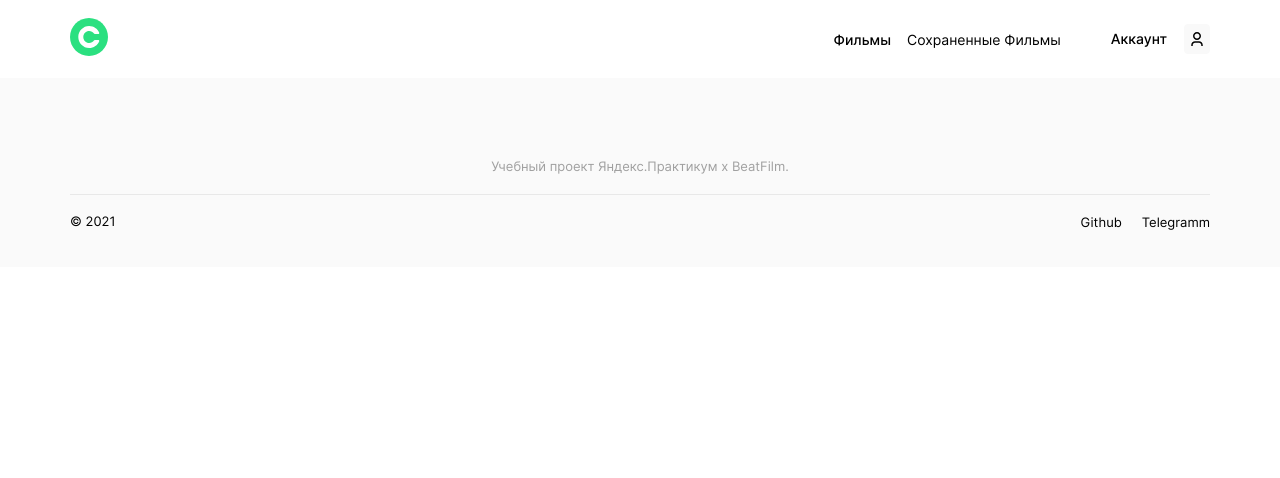
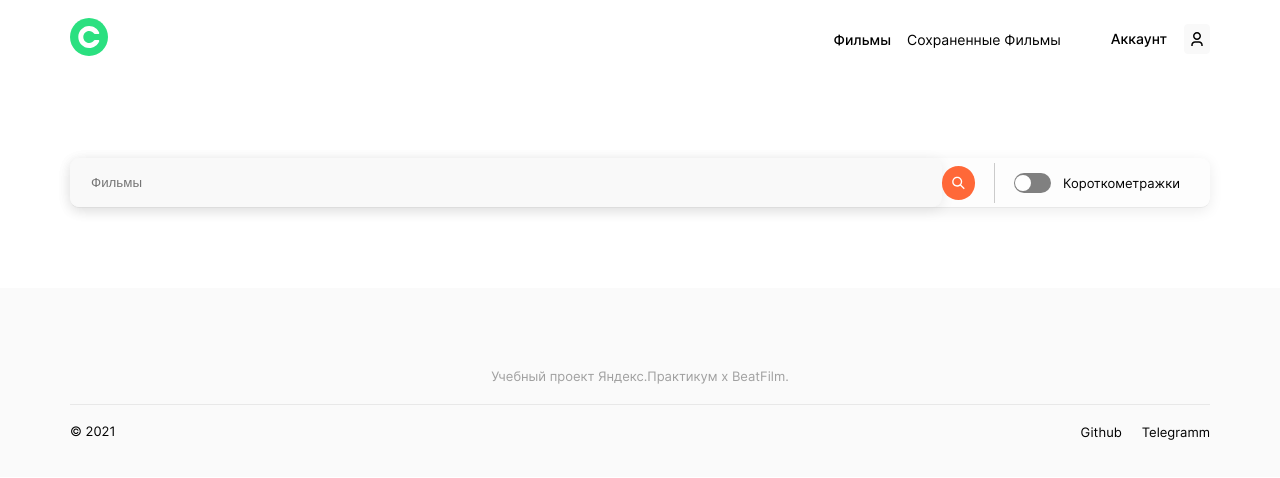
Before and after one commit to AlexLeibch/movies-explorer-frontend, a React (Create React App) app: page /movies in a window 1280 px wide. Shown: the top 478 px of the page. Built offline with nearby package versions, Linux system fonts and the light colour scheme.

Commit message:
Сверстал SearchForm

```diff
--- a/src/components/App/App.js
+++ b/src/components/App/App.js
@@ -20,7 +20,6 @@ function App() {
           <Header bgColor="white" textColor="black"/>
           <SearchForm/>
           <Footer/>
-
         </Route>
         </Switch>
     </div>
--- a/src/components/FilterCheckbox/FilterCheckbox.css
+++ b/src/components/FilterCheckbox/FilterCheckbox.css
@@ -3,6 +3,10 @@
     justify-content: center;
     align-items: center;
     column-gap: 12px;
+    padding-left: 19px;
+    border-left: 1px solid #CBCBCB;
+    height: 40px;
+    padding-right: 30px;
   }
 
   .filter-checkbox__label {
--- a/src/components/Header/Header.css
+++ b/src/components/Header/Header.css
@@ -1,5 +1,5 @@
-.header_bg-color_dark {
-    background-color: #5c5c5c;
+.header_bg-color_blue {
+    background-color: #465dff;
   }
 
   .header_bg-color_light {
--- a/src/components/Header/Header.jsx
+++ b/src/components/Header/Header.jsx
@@ -14,7 +14,6 @@ function Header({ bgColor, textColor }) {
       <div className="header__container">
         <div className="header__wrapper">
           <Link to="/"><img className="header__logo" src={icon} alt="Логотип" /></Link>
-
         </div>
         <div className="header__wrapper">
           {pathname === "/" ? ( "" ) : <Navigation />}
--- a/src/components/SearchForm/SearchForm.css
+++ b/src/components/SearchForm/SearchForm.css
@@ -0,0 +1,58 @@
+.search {
+    padding: 80px 70px 80px;
+    margin: 0 auto;
+  }
+
+.search__container {
+    display: flex;
+    justify-content: space-between;
+    align-items: center;
+    max-width: 1280px;
+    max-height: 72px;
+    margin: 0 auto;
+    border-bottom: solid 1px #E8E8E8;
+    outline: none;
+    background: #FDFDFD;
+    box-shadow: 0px 3px 14px rgba(0, 0, 0, 0.08);
+    border-radius: 9px;
+}
+
+
+.search-form {
+    display: flex;
+    width: 100%;
+    align-items: center;
+
+}
+
+.search__input {
+    display: block;
+    width: 100%;
+    background-color: #F9F9F9;
+    border: solid 1px #F9F9F9;
+    border-radius: 8px;
+    padding: 16px 0 16px 20px;
+    outline: none;
+    box-shadow: 0px 3px 14px rgba(0, 0, 0, 0.08);
+    border-radius: 9px;
+}
+
+.search__submit {
+    display: flex;
+    justify-content: center;
+    align-items: center;
+    width: 34px;
+    border:none;
+    border-radius: 48px;
+    height: 34px;
+    background: #FF6838;
+    cursor: pointer;
+    margin-right: 19px;
+}
+
+input[type=text]::-ms-clear {  display: none; width : 0; height: 0; }
+input[type=text]::-ms-reveal {  display: none; width : 0; height: 0; }
+input[type="search"]::-webkit-search-decoration,
+input[type="search"]::-webkit-search-cancel-button,
+input[type="search"]::-webkit-search-results-button,
+input[type="search"]::-webkit-search-results-decoration { display: none; }
--- a/src/components/SearchForm/SearchForm.jsx
+++ b/src/components/SearchForm/SearchForm.jsx
@@ -1,10 +1,20 @@
 import React from 'react'
 import './SearchForm.css'
 import FilterCheckbox from '../FilterCheckbox/FilterCheckbox'
+import searchPic from '../../images/loop_button.svg'
+
 function SearchForm() {
     return (
-        <div>
-
+        <div className="search">
+            <div className="search__container">
+                <form className="search-form">
+                    <input type="search" className="search__input" placeholder="Фильмы"/>
+                    <button type="submit" className="search__submit">
+                            <img src={searchPic} alt="" className="search__button-pic"/>
+                        </button>
+                </form>
+                <FilterCheckbox filterText="Короткометражки" />
+            </div>
         </div>
     )
 }
```
Also changed, not shown: src/images/loop_button.svg (added), src/images/subbmit_search.svg (added).
